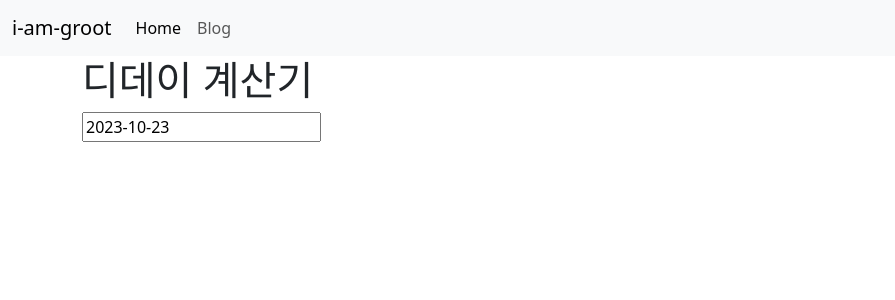
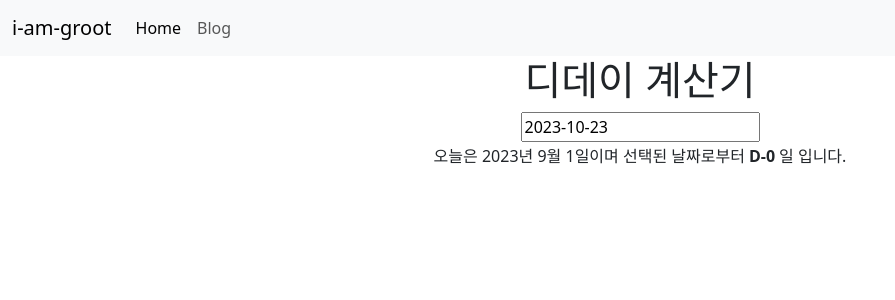
Before and after one commit to zziri/app, a Next.js app: page /calculator/d-day in a window 1280 px wide. Shown: the top 300 px of the page, without its empty margins (0-895 px from the left). Built offline with nearby package versions, Linux system fonts and the light colour scheme.

Commit message:
d-day-cal implement

```diff
--- a/package.json
+++ b/package.json
@@ -21,7 +21,8 @@
     "react-bootstrap": "^2.9.1",
     "react-calendar": "^4.6.1",
     "react-datepicker": "^4.21.0",
-    "react-dom": "^18"
+    "react-dom": "^18",
+    "recoil": "^0.7.7"
   },
   "devDependencies": {
     "@types/lodash-es": "^4.17.10",
--- /dev/null
+++ b/src/atoms/index.ts
@@ -0,0 +1,8 @@
+import { atom } from "recoil";
+
+const diffDayTargetDateState = atom<Date>({
+  key: 'diffDayTargetDateState',
+  default: new Date()
+});
+
+export { diffDayTargetDateState };
--- a/src/components/Calendar.tsx
+++ b/src/components/Calendar.tsx
@@ -1,15 +1,21 @@
 import { getMonth, getYear } from "date-fns";
-import { useEffect, useState } from "react";
+import { useEffect, useInsertionEffect, useState } from "react";
 import 'react-datepicker/dist/react-datepicker.css';
 import ko from 'date-fns/locale/ko';
 import DatePicker from 'react-datepicker';
 import { range } from 'lodash-es';
+import { useRecoilState } from "recoil";
+import { diffDayTargetDateState } from "@/atoms";
 
 export default function Calendar() {
   const now = new Date();
-  const [startDate, setStartDate] = useState<Date>(now);
-  const years = range(1990, getYear(now) + 1, 1);
+  const [targetDate, setTargetDate] = useRecoilState<Date>(diffDayTargetDateState);
+  const years = range(getYear(now), getYear(now) + 50, 1);
   const months = ['1월', '2월', '3월', '4월', '5월', '6월', '7월', '8월', '9월', '10월', '11월', '12월'];
+
+  useEffect(() => {
+    setTargetDate(now);
+  }, []);
 
   return (
     <DatePicker
@@ -61,10 +67,11 @@ export default function Calendar() {
           </button>
         </div>
       )}
-      selected={startDate}
+      selected={targetDate}
       dateFormat={"yyyy-MM-dd"}
       locale={ko}
-      onChange={(date: Date) => setStartDate(date)}
+      onChange={(date: Date) => setTargetDate
+        (date)}
       minDate={now}
     />
   );
--- /dev/null
+++ b/src/components/DiffDayOutput.tsx
@@ -0,0 +1,42 @@
+import { diffDayTargetDateState } from "@/atoms";
+import { differenceInDays, getDay, getMonth, getYear, set, setHours } from "date-fns";
+import { useRecoilValue } from "recoil";
+
+export default function DiffDayOutput() {
+  const diffDayTargetDate = useRecoilValue<Date>(diffDayTargetDateState);
+
+  const setValues = {
+    hours: 0,
+    minutes: 0,
+    seconds: 0,
+    milliseconds: 0
+  }
+
+  const target = set(diffDayTargetDate, setValues);
+  const now = set(new Date(), setValues);
+
+  const dayDiff = differenceInDays(target, now);
+
+  return (
+    <>
+      <div>
+        <p>오늘은 {getYear(now)}년 {getMonth(now)}월 {getDay(now)}일이며 선택된 날짜로부터</p>
+        <p className="bold">D-{dayDiff}</p>
+        <p>일 입니다.</p>
+      </div>
+
+      <style jsx>{`
+        div {
+          display: flex;
+          flex-direction: row;
+        }
+        .bold {
+          font-weight: bold;
+        }
+        div > * {
+          padding: 2px;
+        }
+      `}</style>
+    </>
+  );
+}
--- a/src/pages/_app.tsx
+++ b/src/pages/_app.tsx
@@ -3,14 +3,15 @@ import NavigationBar from '@/components/NavigationBar';
 import 'bootstrap/dist/css/bootstrap.min.css';
 // import '@picocss/pico';
 import type { AppProps } from 'next/app';
+import { RecoilRoot } from 'recoil';
 
 export default function App({ Component, pageProps }: AppProps) {
   return (
     <>
       <NavigationBar />
-      <div className='container'>
-      <Component {...pageProps} />
-      </div>
+      <RecoilRoot>
+        <Component {...pageProps} />
+      </RecoilRoot>
     </>
   );
 }
--- a/src/pages/calculator/d-day.tsx
+++ b/src/pages/calculator/d-day.tsx
@@ -1,5 +1,7 @@
 import Calendar from "@/components/Calendar";
+import DiffDayOutput from "@/components/DiffDayOutput";
 import SeoHead from "@/components/SeoHead";
+import 'styled-jsx';
 
 export default function DDayCal() {
   return (
@@ -7,8 +9,19 @@ export default function DDayCal() {
       <SeoHead
         title='디데이 계산기 | D-Day'
         description='D-Day 를 간단하게 계산할 수 있는 디데이 계산기입니다.' />
-      <h1>디데이 계산기</h1>
-      <Calendar />
+      <div>
+        <h1>디데이 계산기</h1>
+        <Calendar />
+        <DiffDayOutput />
+      </div>
+
+      <style jsx>{`
+        div {
+          display: flex;
+          flex-direction: column;
+          align-items: center;
+        }
+      `}</style>
     </>
   );
 }
```
Also changed, not shown: 1 other file (tests, documents, lock files or other folders).
